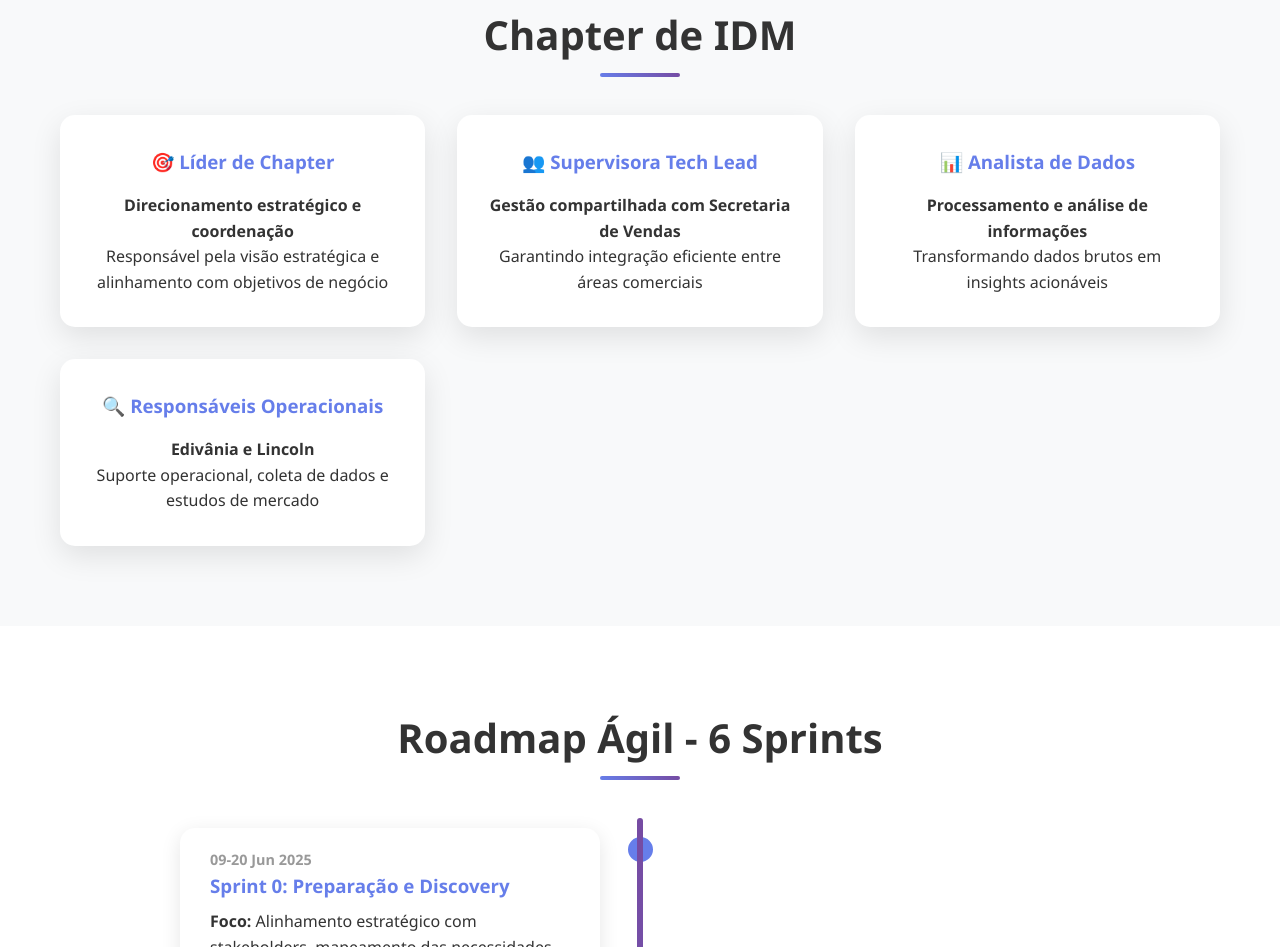
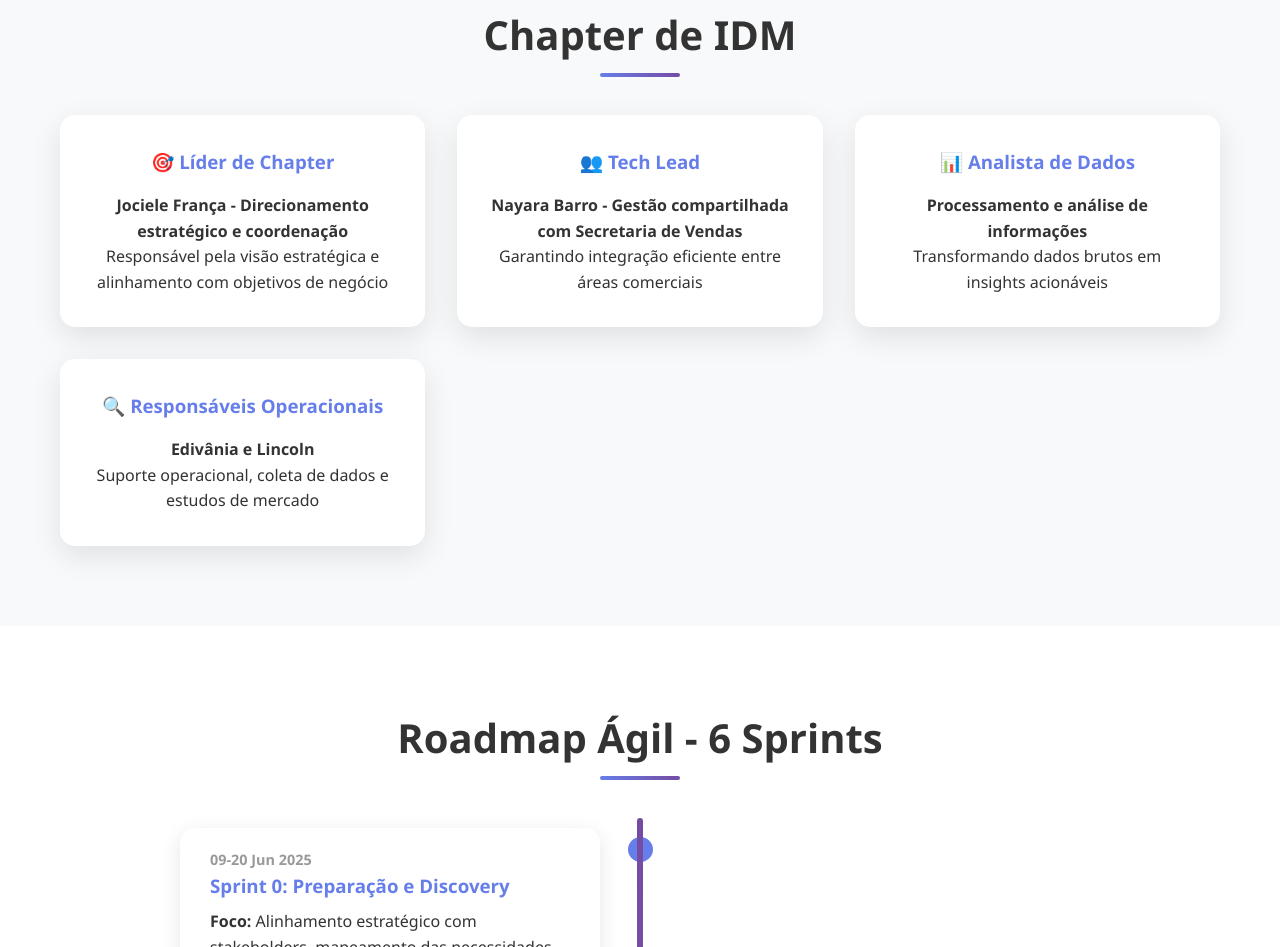
Before and after one commit to jocielefranca/IDMHomolog, a plain HTML site: page index.html in a window 1280 px wide. Shown: the part 877-1824 px from the top of the page. Drawn offline with Linux system fonts and the light colour scheme.

Commit message:
Update index.html

```diff
--- a/index.html
+++ b/index.html
@@ -524,12 +524,12 @@
                 <div class="team-grid">
                     <div class="team-card fade-in">
                         <h3>🎯 Líder de Chapter</h3>
-                        <p><strong>Direcionamento estratégico e coordenação</strong></p>
+                        <p><strong> Jociele França - Direcionamento estratégico e coordenação</strong></p>
                         <p>Responsável pela visão estratégica e alinhamento com objetivos de negócio</p>
                     </div>
                     <div class="team-card fade-in">
-                        <h3>👥 Supervisora Tech Lead</h3>
-                        <p><strong>Gestão compartilhada com Secretaria de Vendas</strong></p>
+                        <h3>👥  Tech Lead</h3>
+                        <p><strong> Nayara Barro - Gestão compartilhada com Secretaria de Vendas</strong></p>
                         <p>Garantindo integração eficiente entre áreas comerciais</p>
                     </div>
                     <div class="team-card fade-in">
```
